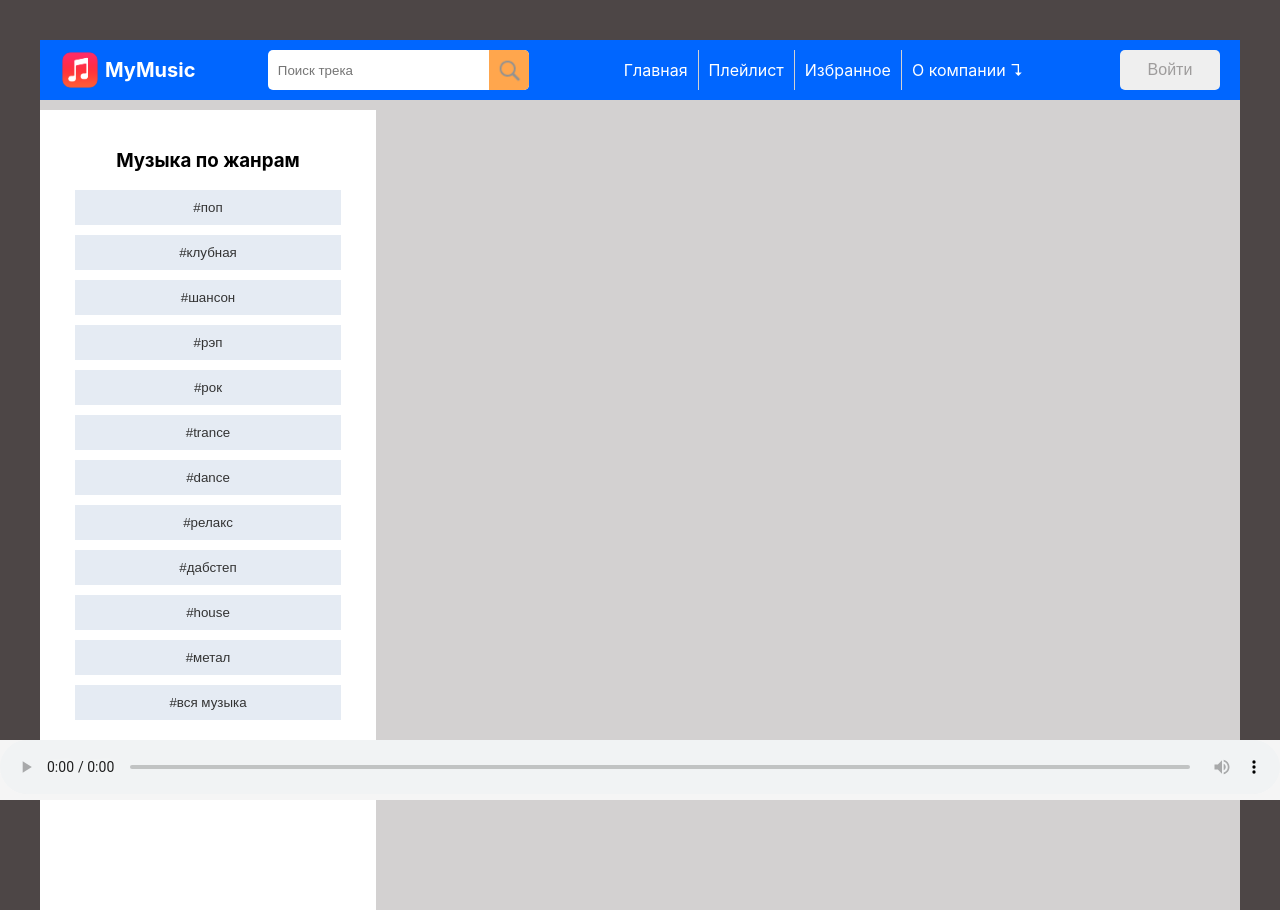
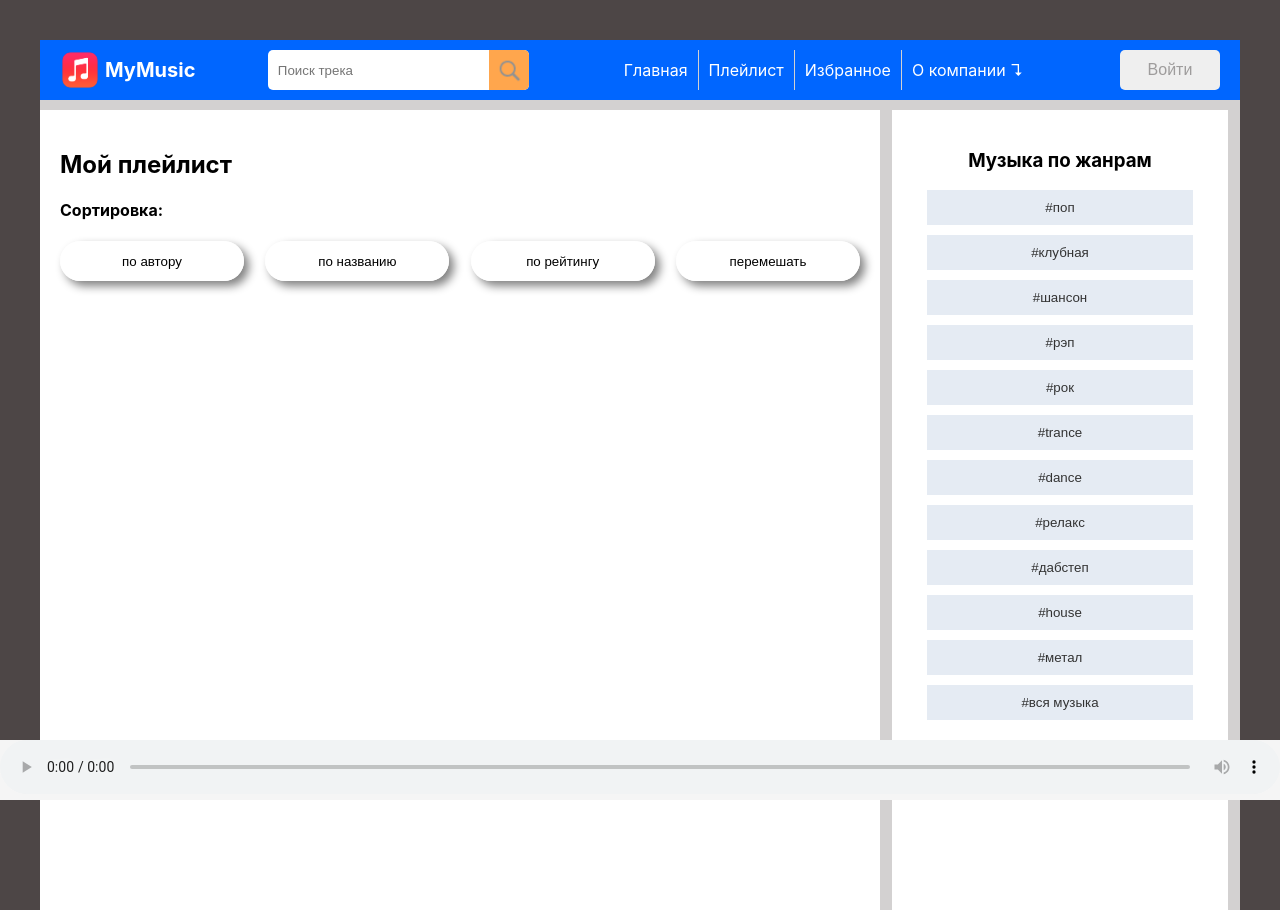
Before and after one commit to Alla-N/audio-library-project, a React (Create React App) app: page /playlist in a window 1280 px wide. Built offline with nearby package versions, Linux system fonts and the light colour scheme.

Commit message:
add playlist page

```diff
--- a/src/App/App.js
+++ b/src/App/App.js
@@ -12,6 +12,7 @@ import Contacts from './About/Contacts/Contacts';
 import Information from './About/Information/Information';
 import ArtistPage from './ArtistPage/ArtistPage';
 import SongsPage from './SongsPage/SongsPage';
+import Playlist from './Playlist/Playlist';
 import ScrollToTopOnMount from './ScrollToTopOnMount';
 
 
@@ -32,6 +33,7 @@ class App extends Component {
       <Route
       path = '/artist/:artistName'
       render = {props=><ArtistPage {...props}/>}></Route>
+      <Route path = '/playlist' component = {Playlist}/>
       <Aside/>
       <Footer/>
     </div>
--- a/src/App/Footer/Footer.js
+++ b/src/App/Footer/Footer.js
@@ -7,26 +7,17 @@ class Footer extends Component {
 
     changePlaylistButtonState = () => {
         if(this.props.isChecked){
-
             this.props.removeFromPlaylist(this.props.currentSongId);
-
         }else{
-
             this.props.addToPlaylist(this.props.currentSongId);
-
         }
     }
 
     changeLikeButtonState = () =>{
-
         if(this.props.isLiked){
-
-        this.props.addDislike(this.props.currentSongId);
-
+            this.props.addDislike(this.props.currentSongId);
         }else{
-
-        this.props.addLike(this.props.currentSongId);
-
+            this.props.addLike(this.props.currentSongId);
         }
     }
 
@@ -113,7 +104,6 @@ class Footer extends Component {
         },false);
     }
 
-
     render(){
 
         if(this.props.currentSrc){
@@ -147,7 +137,6 @@ const mapStateToProps = (state) => ({
     currentSrc: state.playSong.currentSong,
     artistName: state.playSong.currentArtistName,
     songName: state.playSong.currentSongName,
-    isChecked: state.playlistSongs[state.playSong.currentSongId],
     isLiked: state.likedSongs[state.playSong.currentSongId],
     currentSongId: state.playSong.currentSongId,
     isPlaying: state.playSong.isPlaying,
@@ -190,6 +179,13 @@ const mapDispatchToProps = (dispatch) =>({
         songName:songName,
         id:SongId,
     }),
+    addAlbumDetail: (firstIndexes, lastIndexes, currentPage, pagesLength) => dispatch({
+        type:'ADD_ALBUM_DETAILS',
+        firstIndexes: firstIndexes,
+        lastIndexes: lastIndexes,
+        currentPage: currentPage,
+        pagesLength: pagesLength,
+        }),
 });
 
 export default connect(mapStateToProps, mapDispatchToProps)(Footer);
--- a/src/App/Header/Navigation/Navigation.js
+++ b/src/App/Header/Navigation/Navigation.js
@@ -1,9 +1,11 @@
-import React from 'react';
+import React, {Component} from 'react';
 import {Link} from 'react-router-dom';
 import './Navigation.css';
 import menu from "./menu.png";
 
-const Navigation  = () => {
+class Navigation  extends Component {
+
+    render(){
     return (
         <div className="navigation">
             <ul className="hidden_menu">
@@ -34,7 +36,9 @@ const Navigation  = () => {
             </li>
             </ul>
         </div>
-    );
+    )
+    }
 }
 
+
 export default Navigation;
--- a/src/App/Main/TopSongs/TopSong/TopSong.js
+++ b/src/App/Main/TopSongs/TopSong/TopSong.js
@@ -7,26 +7,17 @@ class TopSong extends Component {
 
     changePlaylistButtonState = () => {
         if(this.props.isChecked){
-
             this.props.removeFromPlaylist(this.props.id);
-
-            }else{
-
+        }else{
             this.props.addToPlaylist(this.props.id);
-
-            }
+        }
     }
 
     changeLikeButtonState = () =>{
-
         if(this.props.isLiked){
-
-        this.props.addDislike(this.props.id);
-
+            this.props.addDislike(this.props.id);
         }else{
-
-        this.props.addLike(this.props.id);
-
+            this.props.addLike(this.props.id);
         }
     }
 
@@ -59,9 +50,7 @@ class TopSong extends Component {
     }
 
     startPlaySong = () =>{
-
         this.props.playSong(this.props.src, this.props.artistName, this.props.songName, this.props.id);
-
     }
 
     render(){
@@ -104,7 +93,8 @@ class TopSong extends Component {
 
 const mapStateToProps = (state, props) => ({
     currentSongId: state.playSong.currentSongId,
-    isChecked: state.playlistSongs[props.id],
+    isChecked: state.playlist.isChecked[props.id],
+    playlist: state.playlist.playlistAlbum,
     isLiked: state.likedSongs[props.id],
     isPlaying: state.playSong.isPlaying,
 })
--- /dev/null
+++ b/src/App/Playlist/Playlist.css
@@ -0,0 +1,39 @@
+.playlist {
+    width: 70%;
+    background-color: white;
+    margin-right: 12px;
+    margin-top: 10px;
+    padding: 20px;
+    padding-bottom: 100px;
+}
+
+.playlist_sort {
+    margin-bottom: 20px;
+    display: flex;
+    flex-direction: row;
+    justify-content: space-between;
+    align-content: space-between;
+    text-align: center;
+    flex-wrap: wrap;
+}
+
+.playlist_sort div {
+    width: 23%;
+}
+
+.playlist_sort button {
+    height: 40px;
+    max-width: 200px;
+    width: 100%;
+    cursor: pointer;
+    border-radius: 20px;
+    outline: none;
+    border: 1px solid white;
+    box-shadow: 5px 5px 10px grey;
+    background-color: transparent;
+}
+
+.playlist_sort button:hover {
+    border: 1px solid white;
+    box-shadow: inset 5px 5px 10px grey;
+}
--- /dev/null
+++ b/src/App/Playlist/Playlist.js
@@ -0,0 +1,151 @@
+import React, {Component} from 'react';
+import {connect} from 'react-redux';
+import './Playlist.css';
+import {songs} from '../songs';
+import TopSong from '../Main/TopSongs/TopSong/TopSong';
+import ScrollToTopOnMount from '../ScrollToTopOnMount';
+
+
+class Playlist extends Component {
+    constructor(){
+        super();
+        this.state={
+
+        }
+    }
+
+    createAlbum = () => {
+        let checkedObj = this.props.checkedList;
+        let checkedId = []
+        for (let key in checkedObj){
+            if(checkedObj[key] === true)  checkedId.push(Number(key))
+        }
+
+        let currentAlbum = songs.filter(e=>checkedId.includes(e.id));
+        this.setState({
+            checkedId: checkedId,
+            currentAlbum: currentAlbum,
+        })
+    }
+
+    componentWillMount = () => {
+        this.createAlbum();
+    }
+
+    componentDidUpdate = (prevProps) => {
+        if(prevProps.checkedList !== this.props.checkedList){
+            this.createAlbum();
+        }
+    }
+
+    sortArtist = () => {
+        this.setState({
+            currentAlbum: this.state.currentAlbum.sort(function(a,b){
+                if(a.artistName > b.artistName){
+                    return 1;
+                }else if(a.artistName < b.artistName){
+                    return -1;
+                }else{
+                    return 0;
+                }
+            })
+        });
+
+        this.props.addAlbum(this.state.currentAlbum);
+    }
+
+    sortName = () => {
+        this.setState({
+            currentAlbum: this.state.currentAlbum.sort(function(a,b){
+                if(a.songName > b.songName){
+                    return 1;
+                }else if(a.songName < b.songName){
+                    return -1;
+                }else{
+                    return 0;
+                }
+            })
+        });
+
+        this.props.addAlbum(this.state.currentAlbum);
+    }
+
+    sortRating = () => {
+        this.setState({
+            currentAlbum: this.state.currentAlbum.sort(function(a,b){
+                if(a.likes > b.likes){
+                    return -1;
+                }else if(a.likes < b.likes){
+                    return 1;
+                }else{
+                    return 0;
+                }
+            })
+        });
+        this.props.addAlbum(this.state.currentAlbum);
+    }
+
+    sortShuffle = () => {
+            this.setState({
+                currentAlbum: this.state.currentAlbum.sort(function(a,b){
+                return Math.random() - 0.5;
+            })
+        });
+        this.props.addAlbum(this.state.currentAlbum);
+    }
+
+
+
+    render(){
+        return(
+            <div className="playlist">
+            <ScrollToTopOnMount/>
+                <h2>Мой плейлист</h2>
+                <h4>Сортировка:</h4>
+                <div className="playlist_sort">
+                    <div><button onClick={this.sortArtist}>по автору</button></div>
+                    <div><button onClick={this.sortName}>по названию</button></div>
+                    <div><button onClick={this.sortRating}>по рейтингу</button></div>
+                    <div><button onClick={this.sortShuffle}>перемешать</button></div>
+                </div>
+                {
+                    this.state.currentAlbum.map(({
+                    id,
+                    songName,
+                    artistName,
+                    src,
+                    hashtag,
+                    likes,
+                    length
+                    })=>{
+                    return (
+                        <TopSong
+                            key={id}
+                            id={id}
+                            songName={songName}
+                            artistName={artistName}
+                            src={src}
+                            hashtag={hashtag}
+                            likes={likes}
+                            length={length}
+                        />
+                    )
+                })
+                }
+            </div>
+        )
+    }
+}
+
+const mapStateToProps = (state) =>({
+    checkedList: state.playlist.isChecked,
+})
+
+const mapDispatchToProps = (dispatch) =>({
+    addAlbum: (album) => dispatch({
+        type:'ADD_ALBUM',
+        album:album,
+        }),
+})
+
+export default connect (mapStateToProps, mapDispatchToProps) (Playlist);
--- a/src/store/addPlaylist.reducer.js
+++ b/src/store/addPlaylist.reducer.js
@@ -1,5 +1,6 @@
 export const addPlaylistReducer = (state={
-
+    isChecked:{
+    }
 }, action) => {
 
     switch(action.type) {
@@ -7,13 +8,19 @@ export const addPlaylistReducer = (state={
     case 'ADD_TO_PLAYLIST':
     return {
         ...state,
-        [action.id]:true,
+        isChecked:{
+            ...state.isChecked,
+            [action.id]:true,
+        }
     };
 
     case 'REMOVE_FROM_PLAYLIST':
     return {
         ...state,
-        [action.id]:false,
+        isChecked:{
+            ...state.isChecked,
+            [action.id]:false,
+        },
     };
 
     default: return state; }
--- a/src/store/root.reducer.js
+++ b/src/store/root.reducer.js
@@ -8,7 +8,7 @@ import {filterSongsReducer} from './filterSongs.reducer';
 
 
 export const rootReducer = combineReducers({
-    playlistSongs: addPlaylistReducer,
+    playlist: addPlaylistReducer,
     likedSongs: likeSongReducer,
     playSong: playSongReducer,
     currentAlbum: currentAlbumReducer,
```
